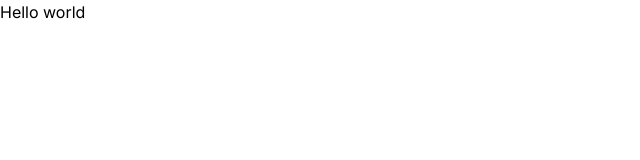
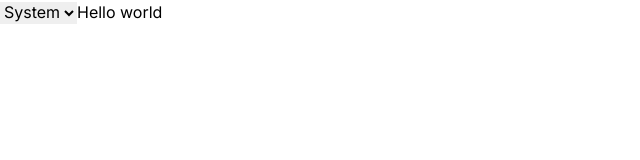
Before and after one commit to pradhanishan/pasal, a Next.js app: page / in a window 1280 px wide. Shown: the top 160 px of the page, without its empty margins (0-640 px from the left). Built offline with nearby package versions, Linux system fonts and the light colour scheme.

Commit message:
add light and dark mode provider

```diff
--- a/package.json
+++ b/package.json
@@ -11,6 +11,7 @@
   "dependencies": {
     "@prisma/client": "^5.7.1",
     "next": "14.0.4",
+    "next-themes": "^0.2.1",
     "react": "^18",
     "react-dom": "^18"
   },
--- a/src/app/layout.tsx
+++ b/src/app/layout.tsx
@@ -1,22 +1,25 @@
-import type { Metadata } from 'next'
-import { Inter } from 'next/font/google'
-import './globals.css'
+import type { Metadata } from "next";
+import { Inter } from "next/font/google";
+import { Providers } from "./providers";
+import "./globals.css";
 
-const inter = Inter({ subsets: ['latin'] })
+const inter = Inter({ subsets: ["latin"] });
 
 export const metadata: Metadata = {
-  title: 'Create Next App',
-  description: 'Generated by create next app',
-}
+  title: "Create Next App",
+  description: "Generated by create next app",
+};
 
 export default function RootLayout({
   children,
 }: {
-  children: React.ReactNode
+  children: React.ReactNode;
 }) {
   return (
-    <html lang="en">
-      <body className={inter.className}>{children}</body>
+    <html lang="en" suppressHydrationWarning>
+      <body className={inter.className}>
+        <Providers>{children}</Providers>
+      </body>
     </html>
-  )
+  );
 }
--- a/src/app/page.tsx
+++ b/src/app/page.tsx
@@ -1,5 +1,10 @@
-import Image from "next/image";
+import ToggleThemeButton from "@/components/toggle-theme-button";
 
 export default function Home() {
-  return <div>Hello world</div>;
+  return (
+    <div>
+      <ToggleThemeButton />
+      Hello world
+    </div>
+  );
 }
--- /dev/null
+++ b/src/app/providers.tsx
@@ -0,0 +1,11 @@
+"use client";
+
+import { ThemeProvider } from "next-themes";
+
+export function Providers({ children }: { children: React.ReactNode }) {
+  return (
+    <ThemeProvider attribute="class" defaultTheme="system">
+      {children}
+    </ThemeProvider>
+  );
+}
--- /dev/null
+++ b/src/components/toggle-theme-button.tsx
@@ -0,0 +1,28 @@
+"use client"
+
+import { useState, useEffect } from 'react'
+import { useTheme } from 'next-themes'
+
+const ToggleThemeButton = () => {
+  const [mounted, setMounted] = useState(false)
+  const { theme, setTheme } = useTheme()
+
+  // useEffect only runs on the client, so now we can safely show the UI
+  useEffect(() => {
+    setMounted(true)
+  }, [])
+
+  if (!mounted) {
+    return null
+  }
+
+  return (
+    <select value={theme} onChange={e => setTheme(e.target.value)}>
+      <option value="system">System</option>
+      <option value="dark">Dark</option>
+      <option value="light">Light</option>
+    </select>
+  )
+}
+
+export default ToggleThemeButton
--- a/tailwind.config.ts
+++ b/tailwind.config.ts
@@ -1,20 +1,21 @@
-import type { Config } from 'tailwindcss'
+import type { Config } from "tailwindcss";
 
 const config: Config = {
   content: [
-    './src/pages/**/*.{js,ts,jsx,tsx,mdx}',
-    './src/components/**/*.{js,ts,jsx,tsx,mdx}',
-    './src/app/**/*.{js,ts,jsx,tsx,mdx}',
+    "./src/pages/**/*.{js,ts,jsx,tsx,mdx}",
+    "./src/components/**/*.{js,ts,jsx,tsx,mdx}",
+    "./src/app/**/*.{js,ts,jsx,tsx,mdx}",
   ],
   theme: {
     extend: {
       backgroundImage: {
-        'gradient-radial': 'radial-gradient(var(--tw-gradient-stops))',
-        'gradient-conic':
-          'conic-gradient(from 180deg at 50% 50%, var(--tw-gradient-stops))',
+        "gradient-radial": "radial-gradient(var(--tw-gradient-stops))",
+        "gradient-conic":
+          "conic-gradient(from 180deg at 50% 50%, var(--tw-gradient-stops))",
       },
     },
   },
   plugins: [],
-}
-export default config
+  darkMode: "class",
+};
+export default config;
```
Also changed, not shown: 1 other file (tests, documents, lock files or other folders).
